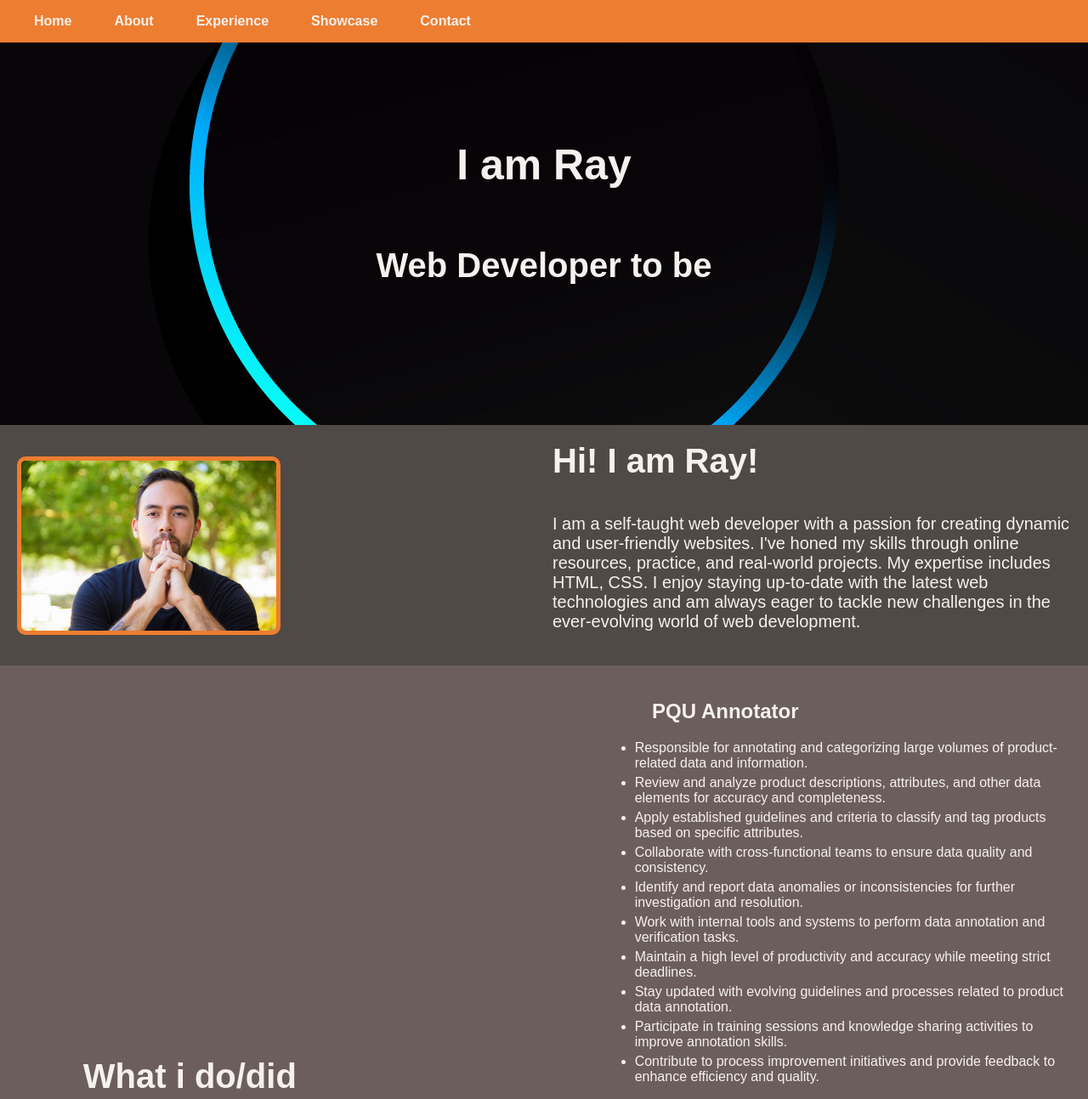
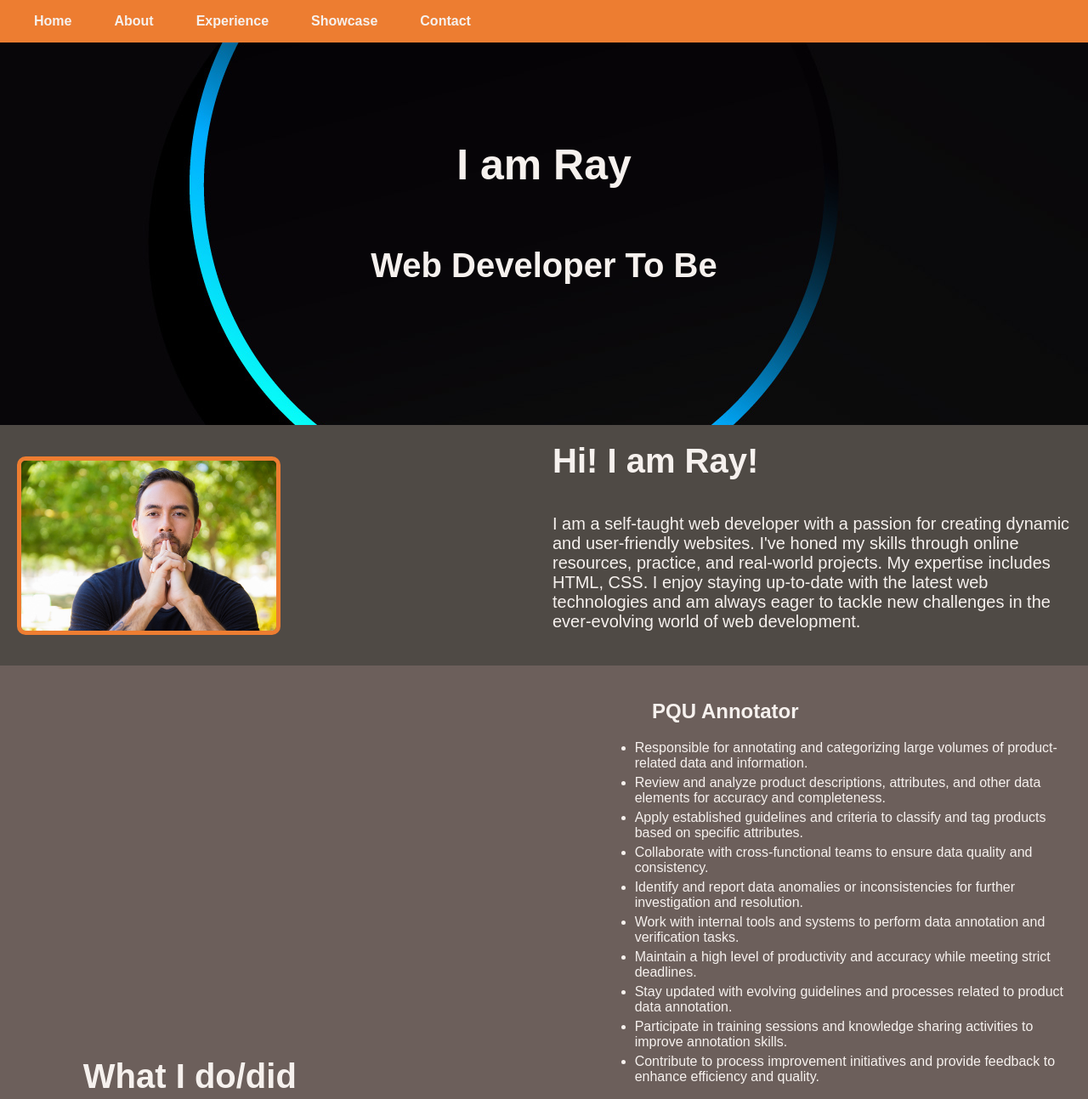
Before and after one commit to DevRayShiro/Portfolio, a plain HTML site: page index.html in a window 1280 px wide. Shown: the top 1293 px of the page at 85% size. Drawn offline with Linux system fonts and the light colour scheme; a web font is replaced by a local one.

Commit message:
Update index.html

```diff
--- a/index.html
+++ b/index.html
@@ -29,7 +29,7 @@
 	<section id="home"></section>
 	<div class="container hero">
 		<h1>I am Ray</h1>
-		<h2>Web Developer to be</h2></div>
+		<h2>Web Developer To Be</h2></div>
 	<section id="about"></section>
 	<div class="container about">
 		<h2>Hi! I am Ray!</h2><img src="./assets/profile.png" alt="Profile" height="200px">
@@ -37,7 +37,7 @@
 	</div>
 	<section id="experience">
 	<div class="experience">
-		<h2>What i do/did</h2>
+		<h2>What I do/did</h2>
 		<div>
 			<h3 class="job">PQU Annotator</h3>
 			<ul>
```
